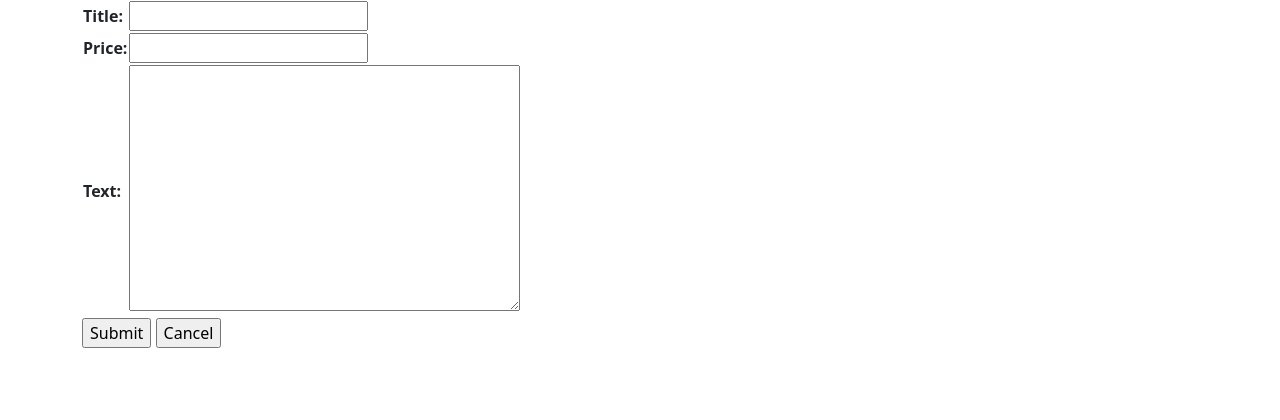
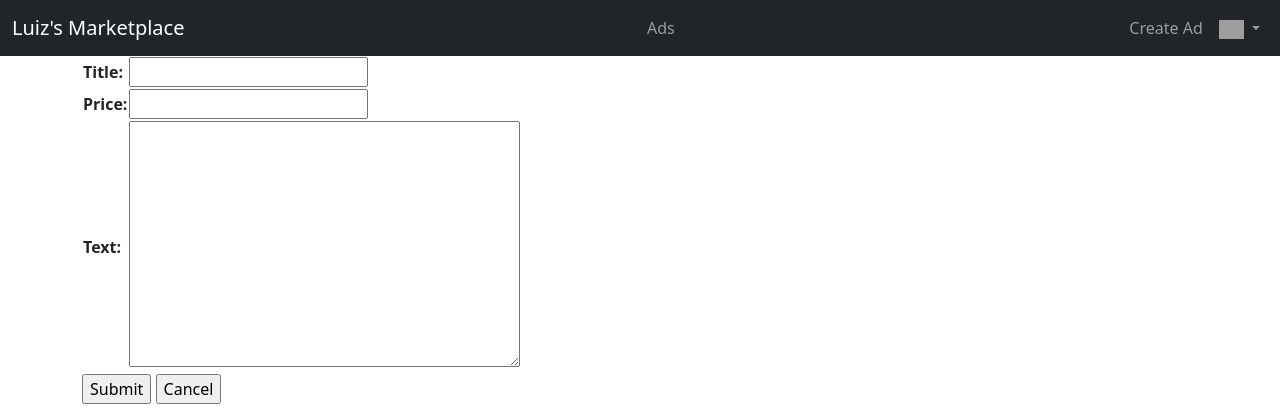
Before and after one commit to LuizBuaszczyk-wiseDOC/django-tutorial, a Django app: page /ad/create in a window 1280 px wide. Shown: the top 420 px of the page. Run offline with Django 5.2, Linux system fonts and the light colour scheme; the visitor is signed in with stand-in values (Sample User, id 1); some libraries are stand-ins or nearby versions; grey boxes are pictures that could not be loaded.

Commit message:
menu bar

```diff
--- a/dj4e-market/home/templates/base_bootstrap.html
+++ b/dj4e-market/home/templates/base_bootstrap.html
@@ -8,7 +8,7 @@
 <!-- Replace this value (42-42) with the one provided by the autograder -->
 <meta name="dj4e" content="61297727dc875247630dff41e8f79259">
 
-<meta name="dj4e-code" content="99999999">
+<meta name="dj4e-code" content="42176960719338">
 
 <link href="https://cdn.jsdelivr.net/npm/bootstrap@5.1.3/dist/css/bootstrap.min.css" rel="stylesheet" integrity="sha384-1BmE4kWBq78iYhFldvKuhfTAU6auU8tT94WrHftjDbrCEXSU1oBoqyl2QvZ6jIW3" crossorigin="anonymous">
 
--- /dev/null
+++ b/dj4e-market/home/templates/base_menu.html
@@ -0,0 +1,37 @@
+{% extends 'base_bootstrap.html' %}
+{% load app_tags %} <!-- see home/templatetags/app_tags.py and dj4e-samples/settings.py -->
+{% block navbar %}
+<nav class="navbar navbar-expand-lg navbar-dark bg-dark">
+  <div class="container-fluid">
+    <a class="navbar-brand" href="{% url 'mkt:all' %}">{{ settings.APP_NAME }}</a>
+    <ul class="navbar-nav">
+      {% url 'mkt:all' as x %}
+      <li {% if request.get_full_path == x %}class="active"{% endif %}>
+          <a class="nav-link" href="{% url 'mkt:all' %}" role="button">Ads</a></li>
+    </ul>
+    <ul class="navbar-nav">
+      {% if user.is_authenticated %}
+      <li>
+         <a class="nav-link" href="{% url 'mkt:ad_create' %}">Create Ad</a>
+      </li>
+      <li class="nav-item dropdown">
+         <a class="nav-link dropdown-toggle" href="#" id="rightnavDropdown" role="button" data-bs-toggle="dropdown" aria-expanded="false">
+            <img style="width: 25px;" src="{{ user|gravatar:60 }}"/><b class="caret"></b>
+        </a>
+        <ul class="dropdown-menu dropdown-menu-end" aria-labelledby="rightnavDropdown">
+            <li>
+                <form action="{% url 'logout' %}" method="post" class="d-inline">
+                    {% csrf_token %}
+                    <input type="hidden" name="next" value="{% url 'mkt:all' %}">
+                    <button class="dropdown-item btn btn-link" type="submit">Logout</button>
+                </form>
+            </li>
+        </ul>
+       </li>
+       {% else %}
+       <li class="nav-item"><a class="nav-link" href="{% url 'login' %}?next={% url 'mkt:all' %}">Login</a></li>
+       {% endif %}
+    </ul>
+  </div>
+</nav>
+{% endblock %}
--- a/dj4e-market/mkt/templates/mkt/ad_detail.html
+++ b/dj4e-market/mkt/templates/mkt/ad_detail.html
@@ -1,4 +1,4 @@
-{% extends "base_bootstrap.html" %}
+{% extends "base_menu.html" %}
 
 {% block content %}
   <h1>{{ad.title}}</h1>
--- a/dj4e-market/mkt/templates/mkt/ad_form.html
+++ b/dj4e-market/mkt/templates/mkt/ad_form.html
@@ -1,4 +1,4 @@
-{% extends "base_bootstrap.html" %}
+{% extends "base_menu.html" %}
 
 {% block content %}
   <form action="" method="post">
--- a/dj4e-market/mkt/templates/mkt/ad_list.html
+++ b/dj4e-market/mkt/templates/mkt/ad_list.html
@@ -1,4 +1,4 @@
-{% extends "base_bootstrap.html" %}
+{% extends "base_menu.html" %}
 
 {% block content %}
   <h1>Market</h1>
```
Also changed, not shown: dj4e-market/menu/templates/menu/main_menu.html (deleted).
